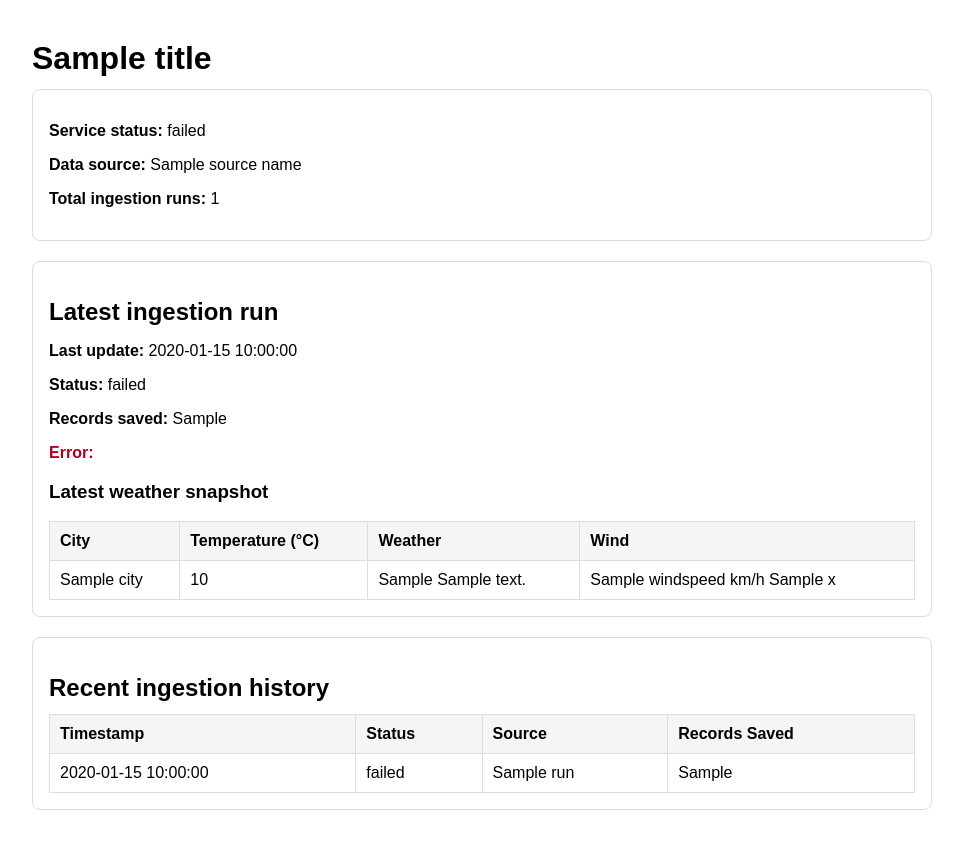
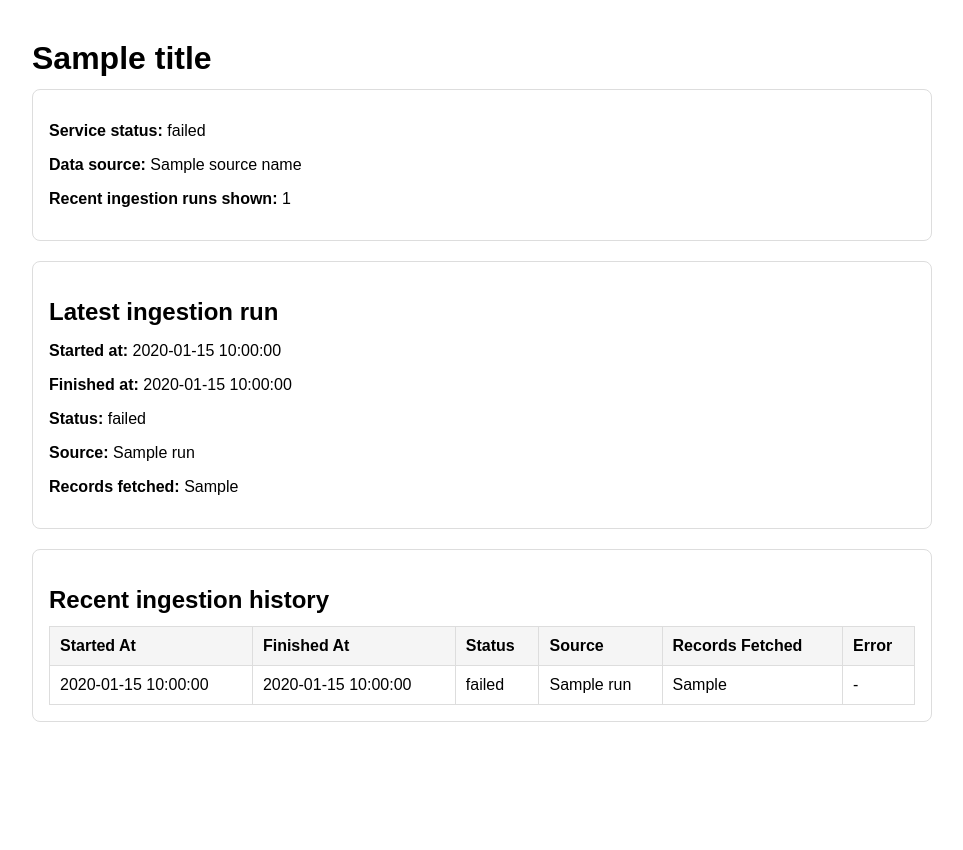
Before and after one commit to JoonasEronen/hosted-external-data-integration-service-aws, a FastAPI app: template app/templates/dashboard.html in a window 1280 px wide. Shown: the whole page, without its empty margins (8-971 px from the left). After the commit the page ends 722 px from the top, so only its background shows below. Run offline with FastAPI, Linux system fonts and the light colour scheme; the template is opened without the code that fills it: most values are stand-ins (such as "Sample title", 1, 10 or a date in 2020); parts of the project's set-up code (start-up, migrations or seed data) failed here and were passed over.

Commit message:
fix: align dashboard template with ingestion run model

```diff
--- a/app/templates/dashboard.html
+++ b/app/templates/dashboard.html
@@ -35,70 +35,46 @@
         border: 1px solid #ddd;
         padding: 10px;
         text-align: left;
+        vertical-align: top;
       }
 
       th {
         background: #f5f5f5;
       }
+
       .error {
-          color: #b00020;
-          font-weight: bold;
+        color: #b00020;
+        font-weight: bold;
       }
-
     </style>
   </head>
   <body>
     <h1>{{ title }}</h1>
 
-    <!-- Service overview -->
     <div class="card">
       <p><strong>Service status:</strong> {{ status }}</p>
       <p><strong>Data source:</strong> {{ source_name }}</p>
-      <p><strong>Total ingestion runs:</strong> {{ run_count }}</p>
+      <p><strong>Recent ingestion runs shown:</strong> {{ run_count }}</p>
     </div>
 
-    <!-- Latest ingestion run -->
     <div class="card">
       <h2>Latest ingestion run</h2>
 
       {% if latest_run %}
-        <p><strong>Last update:</strong> {{ latest_run.timestamp }}</p>
+        <p><strong>Started at:</strong> {{ latest_run.started_at }}</p>
+        <p><strong>Finished at:</strong> {{ latest_run.finished_at or "In progress / not recorded" }}</p>
         <p><strong>Status:</strong> {{ latest_run.status }}</p>
-        <p><strong>Records saved:</strong> {{ latest_run.records_saved }}</p>
+        <p><strong>Source:</strong> {{ latest_run.source_name }}</p>
+        <p><strong>Records fetched:</strong> {{ latest_run.records_fetched if latest_run.records_fetched is not none else "N/A" }}</p>
 
-        {% if latest_run.status == "failed" %}
-          <p class="error"><strong>Error:</strong> {{ latest_run.error }}</p>
+        {% if latest_run.error_message %}
+          <p class="error"><strong>Error:</strong> {{ latest_run.error_message }}</p>
         {% endif %}
-
-      {% if latest_run.city_results %}
-      <h3>Latest weather snapshot</h3>
-      <table>
-        <thead>
-          <tr>
-            <th>City</th>
-            <th>Temperature (°C)</th>
-            <th>Weather</th>
-            <th>Wind</th>
-          </tr>
-        </thead>
-        <tbody>
-          {% for city in latest_run.city_results %}
-            <tr>
-              <td>{{ city.city }}</td>
-              <td>{{ city.temperature }}</td>
-              <td>{{ city.weather_emoji }} {{ city.weather_text }}</td>
-              <td>{{ city.windspeed }} km/h {{ city.wind_arrow }} {{ city.wind_compass }}</td>
-            </tr>
-          {% endfor %}
-        </tbody>
-      </table>
-      {% endif %}
       {% else %}
         <p class="muted">No ingestion runs yet.</p>
       {% endif %}
     </div>
 
-    <!-- Recent ingestion history -->
     <div class="card">
       <h2>Recent ingestion history</h2>
 
@@ -106,19 +82,23 @@
         <table>
           <thead>
             <tr>
-              <th>Timestamp</th>
+              <th>Started At</th>
+              <th>Finished At</th>
               <th>Status</th>
               <th>Source</th>
-              <th>Records Saved</th>
+              <th>Records Fetched</th>
+              <th>Error</th>
             </tr>
           </thead>
           <tbody>
             {% for run in ingestion_runs %}
               <tr>
-                <td>{{ run.timestamp }}</td>
+                <td>{{ run.started_at }}</td>
+                <td>{{ run.finished_at or "N/A" }}</td>
                 <td>{{ run.status }}</td>
                 <td>{{ run.source_name }}</td>
-                <td>{{ run.records_saved }}</td>
+                <td>{{ run.records_fetched if run.records_fetched is not none else "N/A" }}</td>
+                <td>{{ run.error_message or "-" }}</td>
               </tr>
             {% endfor %}
           </tbody>
```
